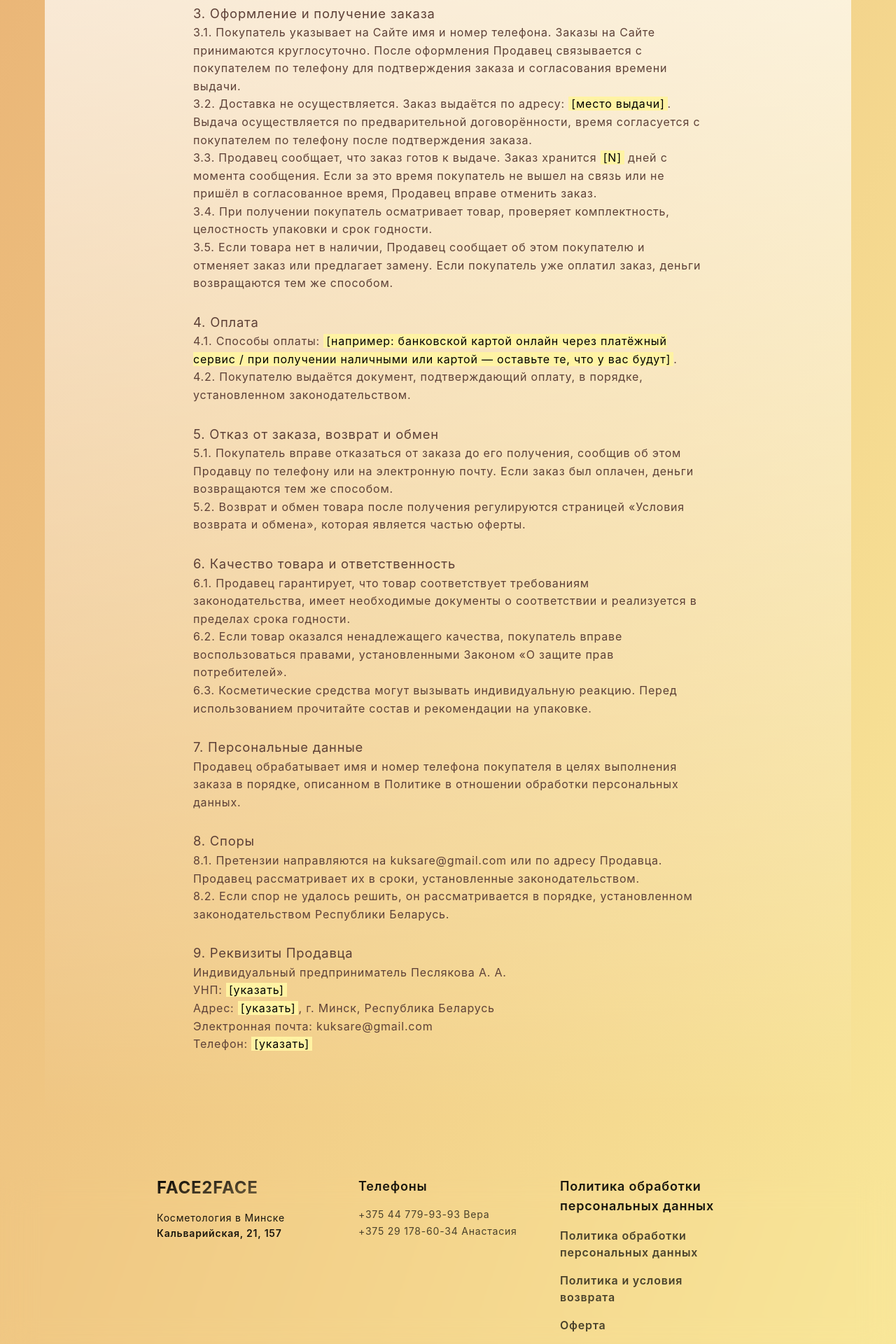
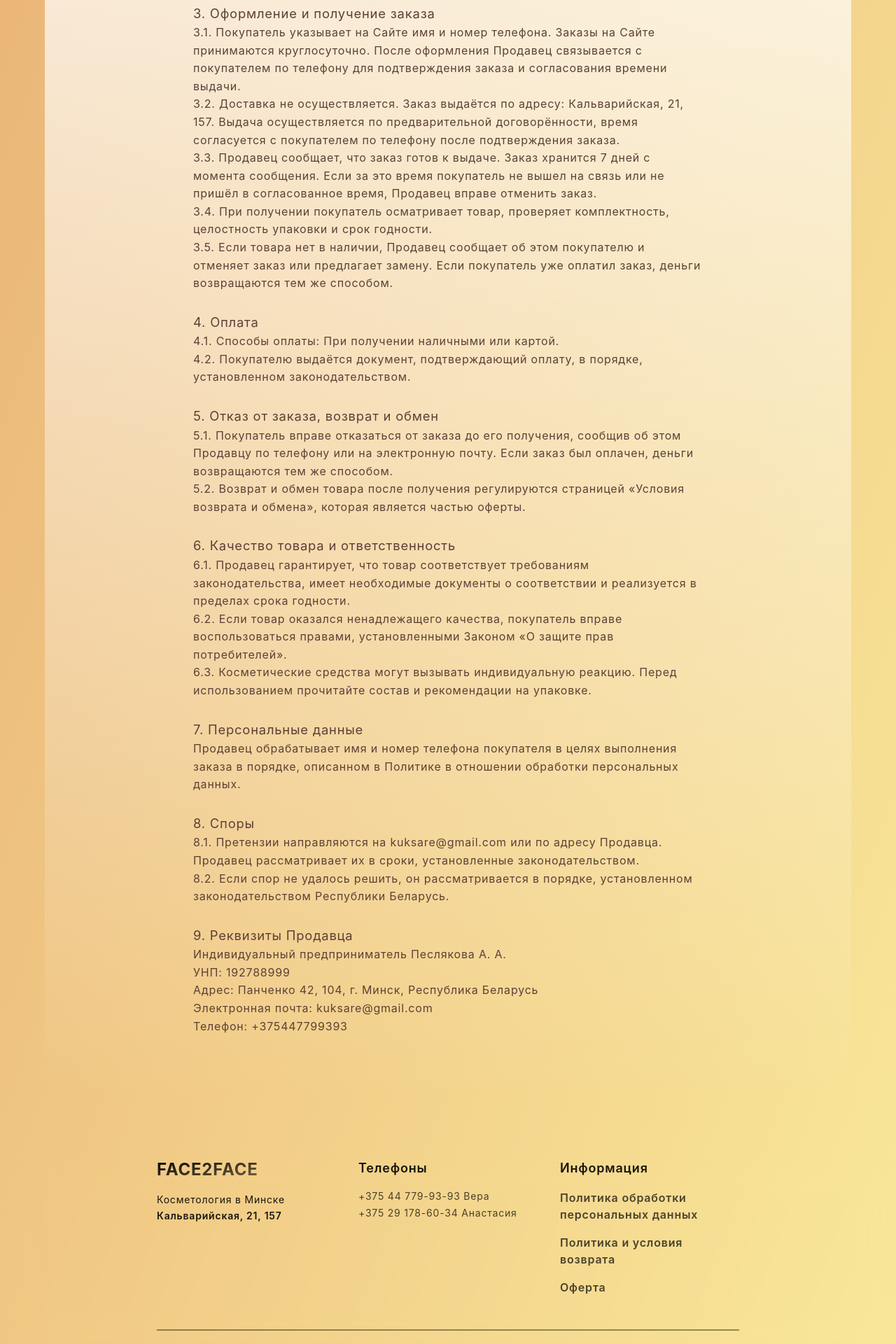
Before and after one commit to kiqiou/face2face-vue, a Vue app: page /offer in a window 1280 px wide. Shown: the part 860-2780 px from the top of the page at 70% size. Built offline with nearby package versions, Linux system fonts and the light colour scheme; no server answers.

Commit message:
feat: add data in return and privacy policy

```diff
--- a/src/client/components/Footer.vue
+++ b/src/client/components/Footer.vue
@@ -31,27 +31,37 @@
           </div>
         </div>
 
-        <div class="space-y-4 text-center sm:text-left">
-          <h4 class="text-lg font-semibold text-black/90">Политика обработки персональных данных</h4>
+      <div class="space-y-4 text-center sm:text-left">
+        <!-- Заголовок блока -->
+          <h4 class="text-lg font-semibold text-black/90">
+            Информация
+          </h4>
+
+          <!-- Ссылка 1 -->
           <RouterLink
             to="/privacy-policy"
-            class="inline-flex items-center gap-2 text-black/70 font-semibold hover:scale-105 transition-all"
+            class="flex items-center justify-center sm:justify-start gap-2 text-black/70 font-semibold hover:scale-105 transition-all"
           >
             Политика обработки персональных данных
           </RouterLink>
+
+          <!-- Ссылка 2 -->
           <RouterLink
             to="/return-policy"
-            class="inline-flex items-center gap-2 text-black/70 font-semibold hover:scale-105 transition-all"
+            class="flex items-center justify-center sm:justify-start gap-2 text-black/70 font-semibold hover:scale-105 transition-all"
           >
             Политика и условия возврата
           </RouterLink>
+
+          <!-- Ссылка 3 -->
           <RouterLink
             to="/offer"
-            class="inline-flex items-center gap-2 text-black/70 font-semibold hover:scale-105 transition-all"
+            class="flex items-center justify-center sm:justify-start gap-2 text-black/70 font-semibold hover:scale-105 transition-all"
           >
             Оферта
           </RouterLink>
         </div>
+
       </div>
 
       <div class="pt-8 mt-8 border-t-2 border-black/40"></div>
--- a/src/client/pages/Home.vue
+++ b/src/client/pages/Home.vue
@@ -52,12 +52,12 @@
             >
               Смотреть каталог
             </router-link>
-            <router-link
-              to="/contacts"
+            <button
+              @click="scrollToBottom"
               class="rounded-full border border-[#E5A663]/50 px-8 py-3 text-sm font-semibold uppercase tracking-wide text-[#E5A663] transition-colors hover:bg-[#E5A663]/10"
             >
               Связаться с нами
-            </router-link>
+            </button>
           </div>
         </div>
       </div>
@@ -71,4 +71,11 @@
 
 <script setup lang="ts">
 import TextSection from '../components/home/TextSection.vue';
+
+const scrollToBottom = () => {
+  window.scrollTo({
+    top: document.documentElement.scrollHeight,
+    behavior: 'smooth',
+  });
+};
 </script>
--- a/src/client/pages/Offer.vue
+++ b/src/client/pages/Offer.vue
@@ -7,8 +7,8 @@
     <p>
       1.1. Настоящий документ является публичной офертой индивидуального
       предпринимателя Песляковой А. А., УНП
-      <span class="todo">[указать]</span>, адрес:
-      <span class="todo">[указать]</span>, г. Минск, Республика Беларусь
+      <span>Панченко 42, 104</span>, адрес:
+      <span>192788999</span>, г. Минск, Республика Беларусь
       (далее — Продавец), и содержит условия продажи товаров через
       интернет-магазин [адрес сайта] (далее — Сайт).
     </p>
@@ -49,13 +49,13 @@
     </p>
     <p>
       3.2. Доставка не осуществляется. Заказ выдаётся по адресу:
-      <span class="todo">[место выдачи]</span>. Выдача осуществляется по
+      <span>Кальварийская, 21, 157</span>. Выдача осуществляется по
       предварительной договорённости, время согласуется с покупателем по
       телефону после подтверждения заказа.
     </p>
     <p>
       3.3. Продавец сообщает, что заказ готов к выдаче. Заказ хранится
-      <span class="todo">[N]</span> дней с момента сообщения. Если за это
+      <span>7</span> дней с момента сообщения. Если за это
       время покупатель не вышел на связь или не пришёл в согласованное время,
       Продавец вправе отменить заказ.
     </p>
@@ -72,9 +72,7 @@
     <h2>4. Оплата</h2>
     <p>
       4.1. Способы оплаты:
-      <span class="todo">[например: банковской картой онлайн через платёжный
-      сервис / при получении наличными или картой — оставьте те, что у вас
-      будут]</span>.
+      <span>При получении наличными или картой</span>.
     </p>
     <p>
       4.2. Покупателю выдаётся документ, подтверждающий оплату, в порядке,
@@ -132,12 +130,12 @@
     <h2>9. Реквизиты Продавца</h2>
     <p>
       Индивидуальный предприниматель Песлякова А. А.<br />
-      УНП: <span class="todo">[указать]</span><br />
-      Адрес: <span class="todo">[указать]</span>, г. Минск, Республика
+      УНП: <span>192788999</span><br />
+      Адрес: <span>Панченко 42, 104</span>, г. Минск, Республика
       Беларусь<br />
       Электронная почта:
       <a href="mailto:kuksare@gmail.com">kuksare@gmail.com</a><br />
-      Телефон: <span class="todo">[указать]</span>
+      Телефон: <span>+375447799393</span>
     </p>
   </main>
 </template>
--- a/src/client/pages/Privacy.vue
+++ b/src/client/pages/Privacy.vue
@@ -21,10 +21,12 @@
     </p>
 
     <h2>2. Сведения об Операторе</h2>
+
+
     <p>
       Индивидуальный предприниматель Песлякова А. А.<br />
-      УНП: <span class="todo">[указать после регистрации]</span><br />
-      Адрес: <span class="todo">[указать адрес ИП]</span>, г. Минск,
+      УНП: <span>192788999</span><br />
+      Адрес: <span>Панченко 42, 104</span>, г. Минск,
       Республика Беларусь<br />
       Электронная почта:
       <a href="mailto:kuksare@gmail.com">kuksare@gmail.com</a>
--- a/src/client/pages/ReturnPolicy.vue
+++ b/src/client/pages/ReturnPolicy.vue
@@ -5,8 +5,9 @@
 
     <p>
       Продавец: индивидуальный предприниматель Песлякова А. А., УНП
-      <span class="todo">[указать]</span>, г. Минск,
-      <span class="todo">[адрес]</span>. Условия составлены в соответствии с
+      <span>192788999</span>, г. Минск,
+      <span>Панченко 42, 104
+      </span>. Условия составлены в соответствии с
       Законом Республики Беларусь «О защите прав потребителей» и
       постановлениями Совета Министров Республики Беларусь о розничной
       торговле.
@@ -15,7 +16,7 @@
     <h2>1. Получение заказа</h2>
     <p>
       Доставки нет, заказы выдаются по адресу:
-      <span class="todo">[место выдачи]</span>, по предварительной
+      <span>Кальварийская, 21, 157</span>, по предварительной
       договорённости: мы свяжемся с вами и согласуем время. При получении
       осмотрите товар,
       проверьте комплектность, целостность упаковки и срок годности. Если
@@ -38,8 +39,8 @@
       <li>есть документ, подтверждающий покупку (чек или подтверждение заказа).</li>
     </ul>
     <p>
-      Срок обращения: <span class="todo">[14 дней со дня, следующего за днём
-      покупки, — проверить по действующей редакции закона]</span>.
+      Срок обращения: <span class="todo">14 дней со дня, следующего за днём
+      покупки</span>.
     </p>
     <p>
       Если упаковка вскрыта или товар использован, вернуть его нельзя, кроме
@@ -60,7 +61,7 @@
       <li>
         Напишите на
         <a href="mailto:kuksare@gmail.com">kuksare@gmail.com</a> или позвоните
-        по телефону <span class="todo">[телефон магазина]</span>. Укажите номер
+        по телефону <span>+375447799393</span>. Укажите номер
         заказа и причину.
       </li>
       <li>Приложите фото товара и упаковки, если речь о недостатке.</li>
```
